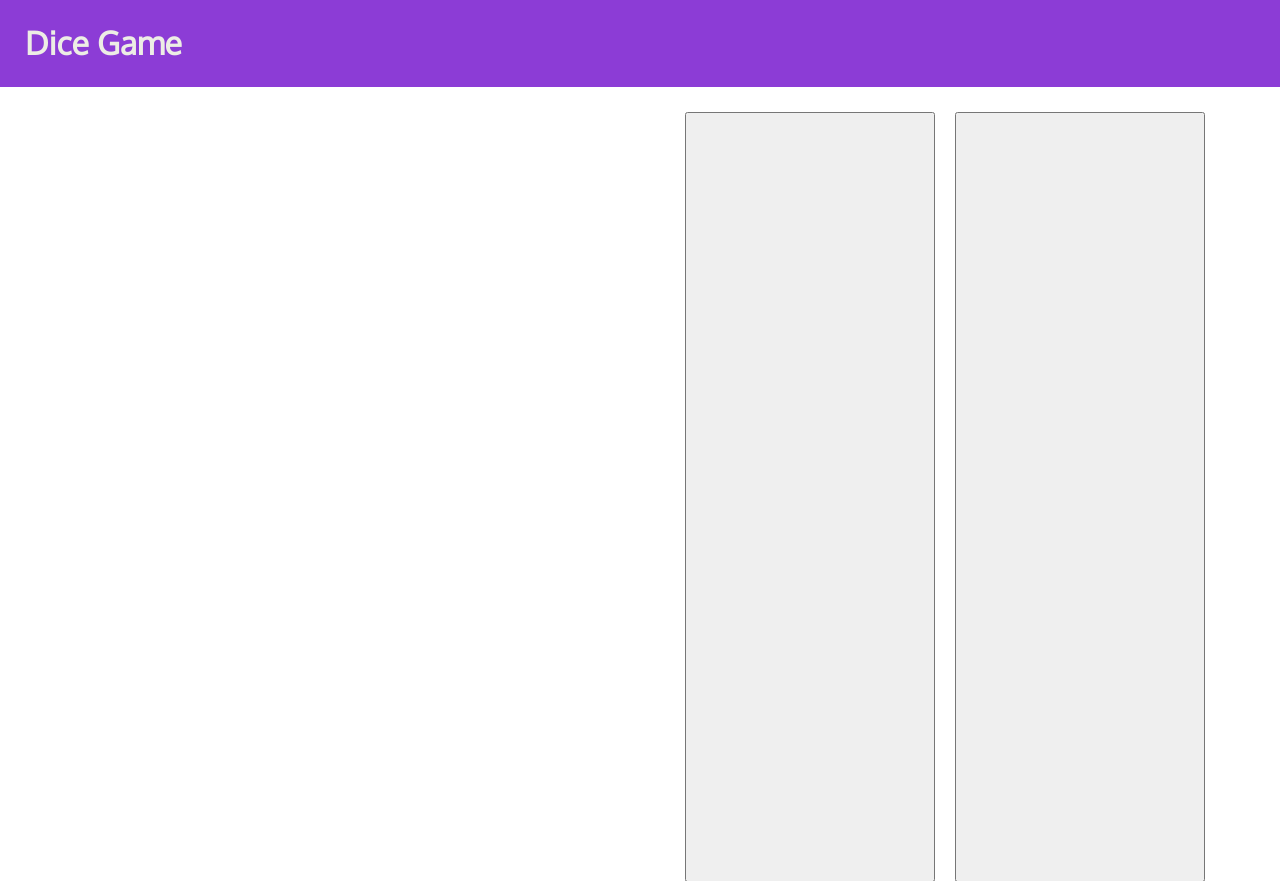
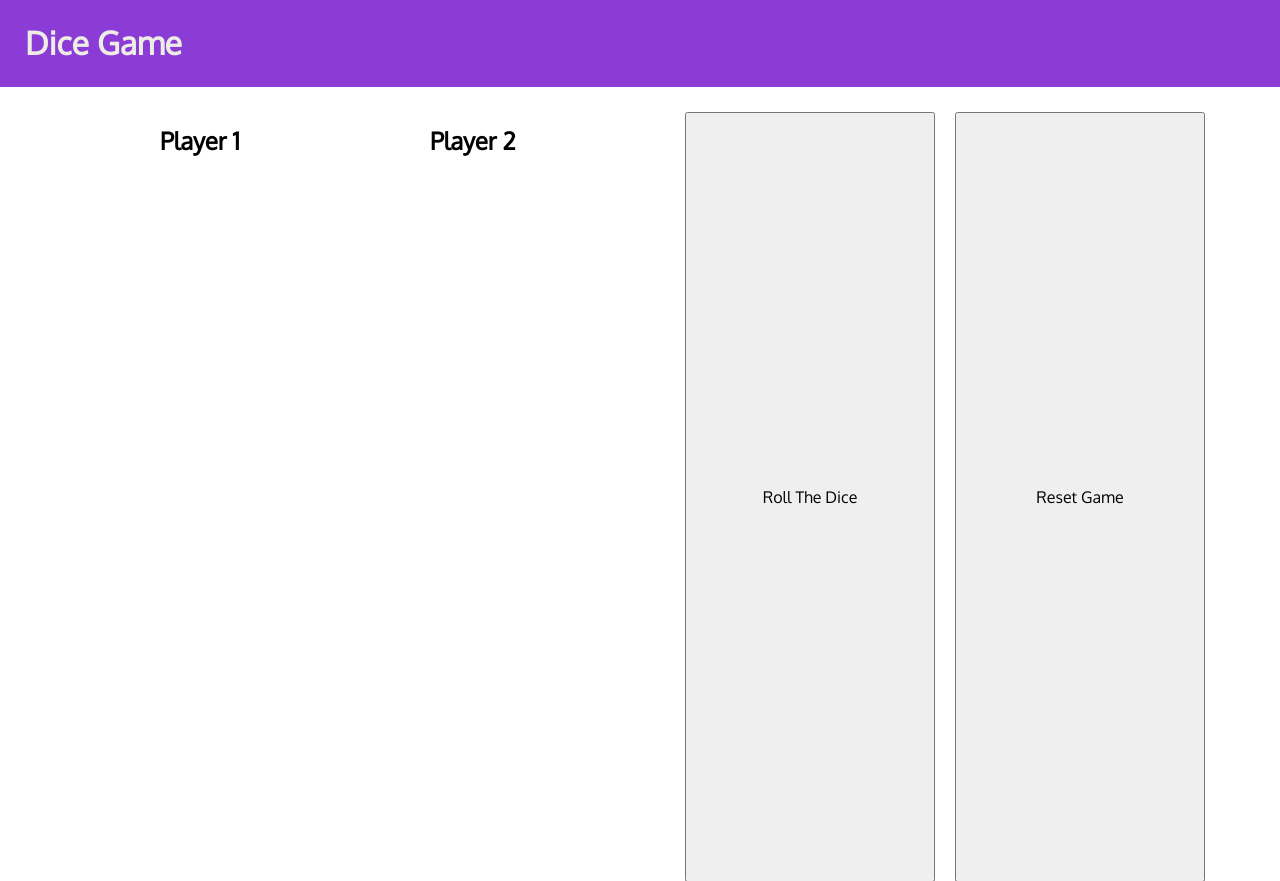
Before and after one commit to YashBulsaraBCIT/DiceGameProject, a plain HTML site: page index.html in a window 1280 px wide. Shown: the top 881 px of the page. Drawn offline with Linux system fonts and the light colour scheme.

Commit message:
V1.07
Updated HTML, and did templating

```diff
--- a/index.html
+++ b/index.html
@@ -10,7 +10,7 @@
     <link rel="preconnect" href="https://fonts.gstatic.com" crossorigin>
     <link href="https://fonts.googleapis.com/css2?family=Oxygen&display=swap" rel="stylesheet">
     <script src="https://kit.fontawesome.com/3cfc1b7d66.js" crossorigin="anonymous"></script>
-    <script src="scripts/comp2132-assignment02.js" defer="defer"></script>
+    <script src="scripts/dicegame.js" defer="defer"></script>
 </head>
 
 <body>
@@ -20,13 +20,13 @@
     <div id=index-wrapper>
         <main class="container">
             <div id="box1">
-
+                <h2>Player 1</h2>
             </div>
             <div id="box2">
-
+                <h2>Player 2</h2>
             </div>
-            <button></button>
-            <button></button>
+            <button id="roll">Roll The Dice</button>
+            <button id="reset">Reset Game</button>
         </main>
     </div>
     <footer>
```
